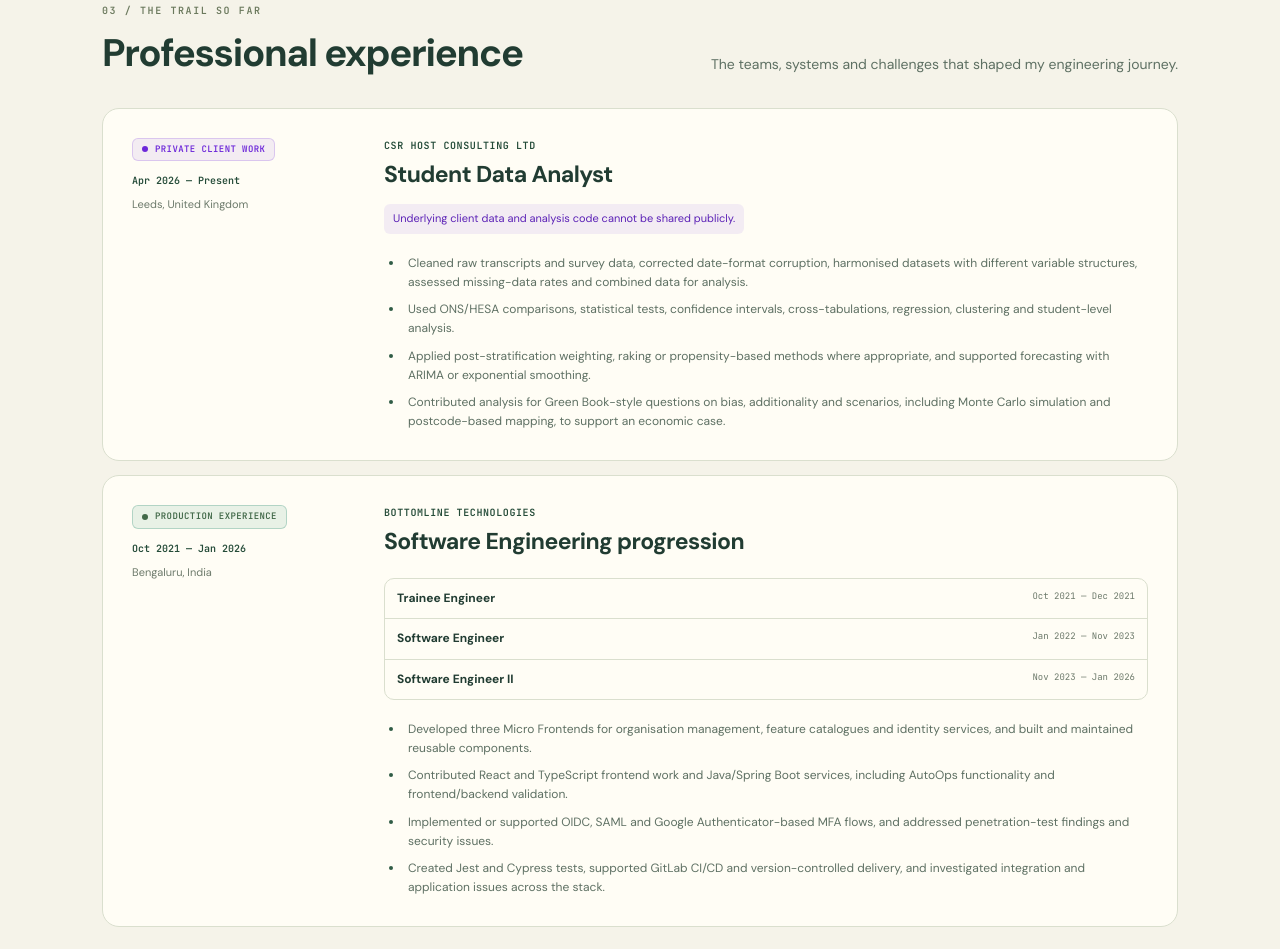
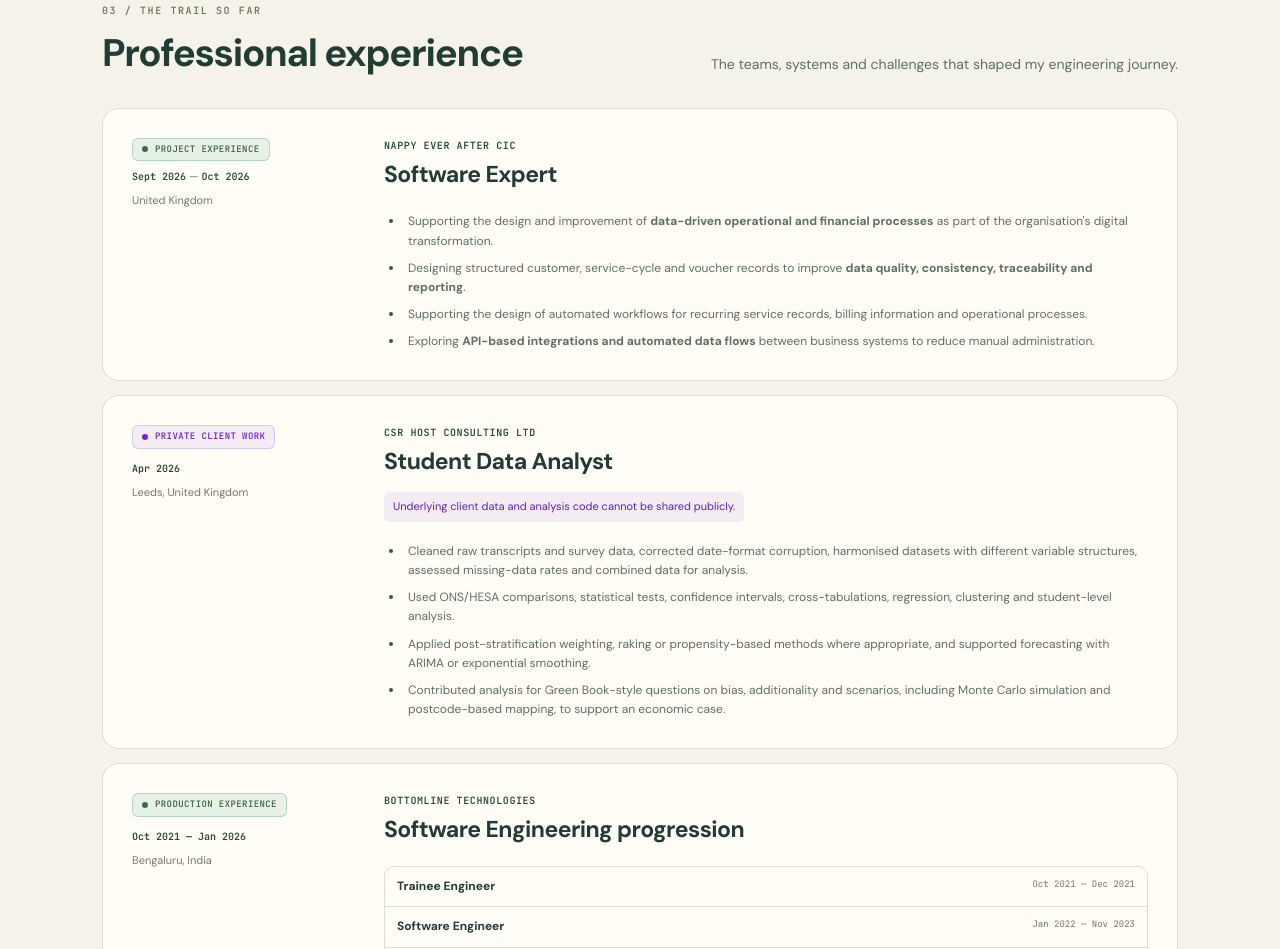
Before and after one commit to mevasudevmeti/portfolio, a plain HTML site: page index.html in a window 1280 px wide. Shown: the part 2985-3934 px from the top of the page. Drawn offline with Linux system fonts and the light colour scheme.

Commit message:
Add Nappy Ever After software expert role and correct analyst dates

```diff
--- a/index.html
+++ b/index.html
@@ -183,7 +183,20 @@
             <div class="section-heading reveal" id="experience-heading"><div><p class="mono-kicker">03 / THE TRAIL SO FAR</p><h2 id="experience-title">Professional experience</h2></div><p>The teams, systems and challenges that shaped my engineering journey.</p></div>
             <div class="experience-list">
               <article class="experience-card reveal">
-                <div class="experience-meta"><span class="status-label status-private">Private Client Work</span><time datetime="2026-04">Apr 2026 — Present</time><p>Leeds, United Kingdom</p></div>
+                <div class="experience-meta"><span class="status-label status-professional">Project Experience</span><p><time datetime="2026-09">Sept 2026</time> — <time datetime="2026-10">Oct 2026</time></p><p>United Kingdom</p></div>
+                <div class="experience-content">
+                  <p class="company">Nappy Ever After CIC</p><h3>Software Expert</h3>
+                  <ul>
+                    <li>Supporting the design and improvement of <strong>data-driven operational and financial processes</strong> as part of the organisation's digital transformation.</li>
+                    <li>Designing structured customer, service-cycle and voucher records to improve <strong>data quality, consistency, traceability and reporting</strong>.</li>
+                    <li>Supporting the design of automated workflows for recurring service records, billing information and operational processes.</li>
+                    <li>Exploring <strong>API-based integrations and automated data flows</strong> between business systems to reduce manual administration.</li>
+                  </ul>
+                </div>
+              </article>
+
+              <article class="experience-card reveal">
+                <div class="experience-meta"><span class="status-label status-private">Private Client Work</span><time datetime="2026-04">Apr 2026</time><p>Leeds, United Kingdom</p></div>
                 <div class="experience-content">
                   <p class="company">CSR Host Consulting Ltd</p><h3>Student Data Analyst</h3>
                   <p class="confidential-note">Underlying client data and analysis code cannot be shared publicly.</p>
```
